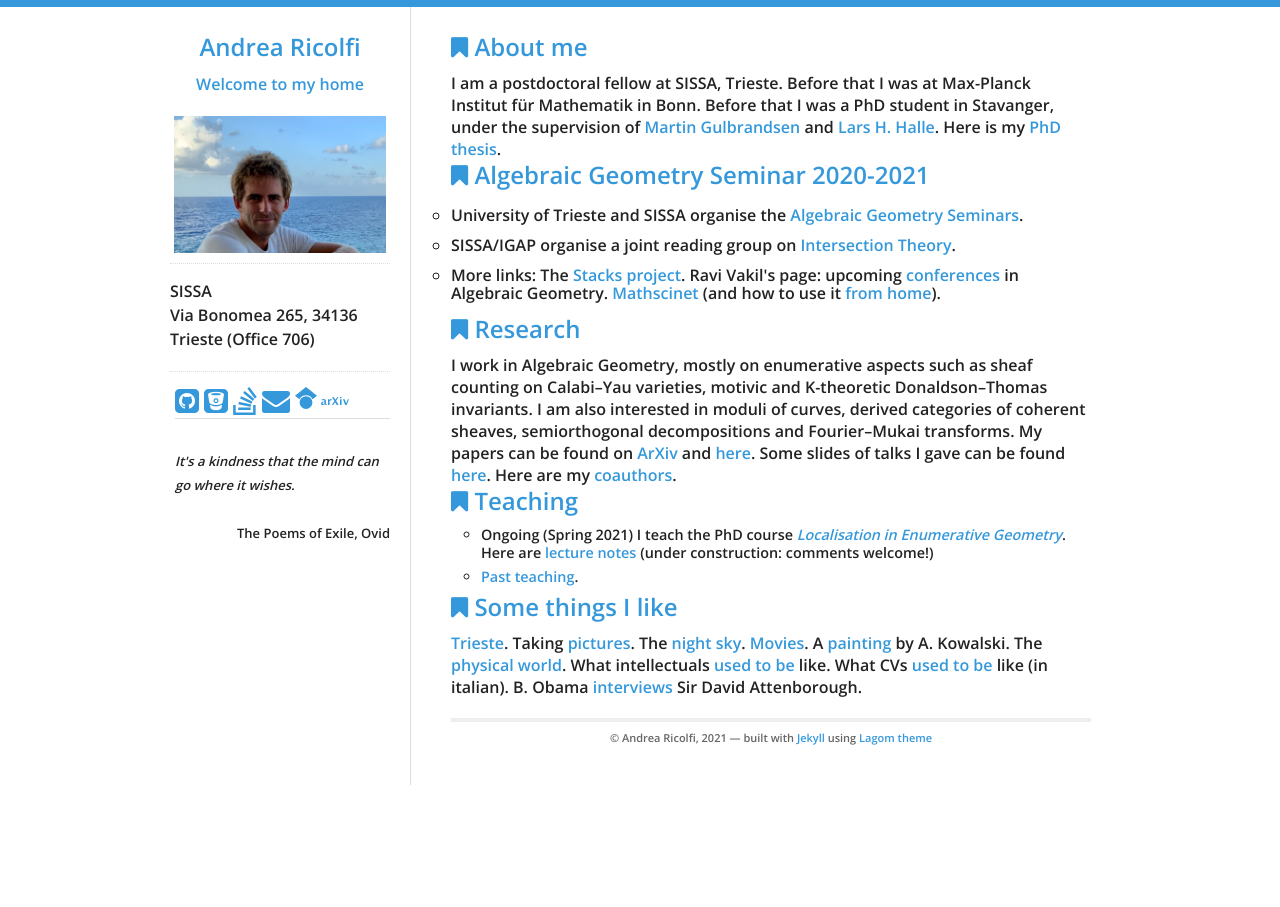
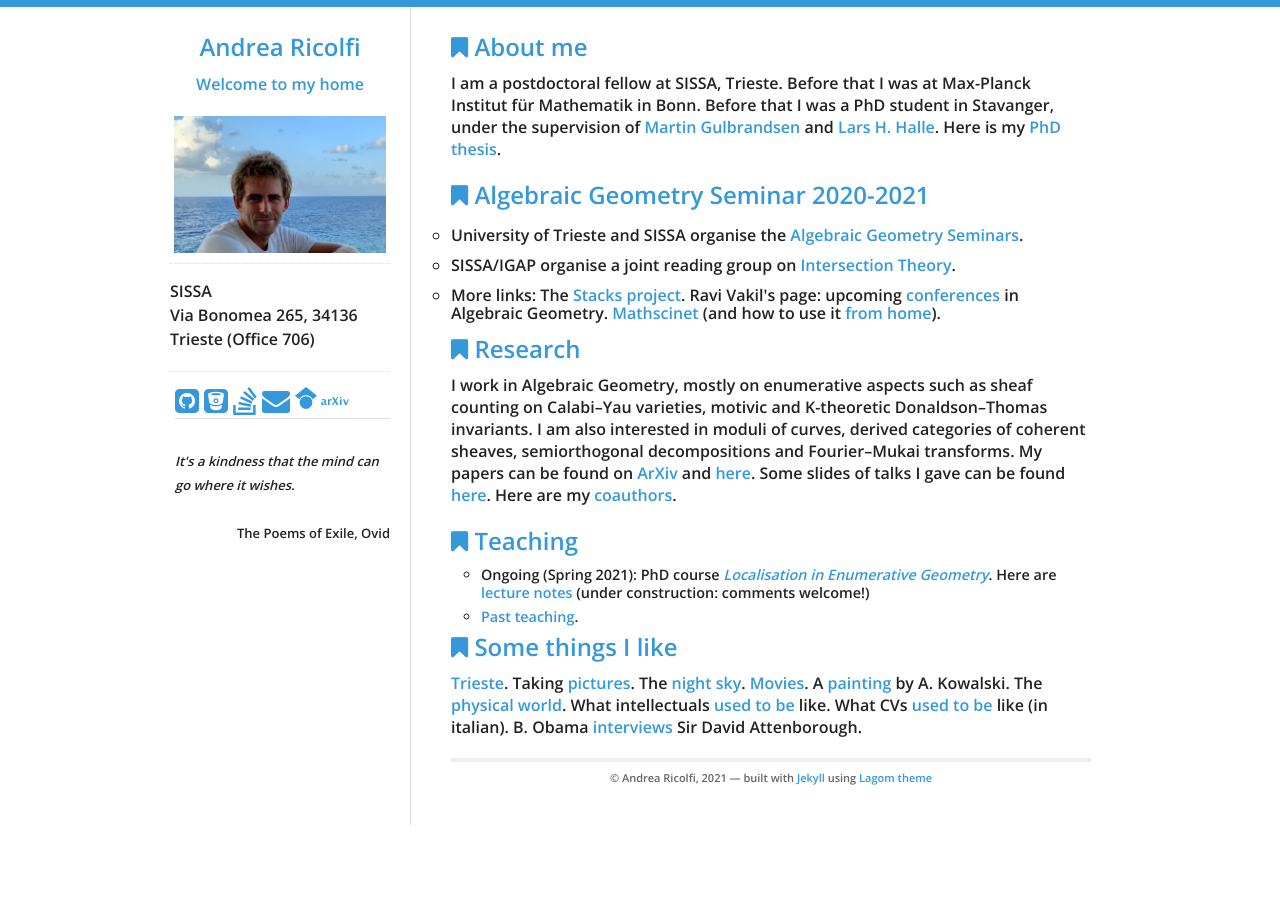
Before and after one commit to atricolfi/atricolfi.github.io, a Jekyll site: the page built from index.html, in a window 1280 px wide. Built offline with Jekyll 4.4.1, drawn with Linux system fonts in a browser that asks for light colours.

Commit message:
Update index.html

```diff
--- a/index.html
+++ b/index.html
@@ -5,9 +5,11 @@ title: Homepage
 
 <div id="home">
   <h2><i class="fa fa-bookmark"></i> About me</h2>
+  <p>
 I am a postdoctoral fellow at SISSA, Trieste. Before that I was at Max-Planck Institut für Mathematik in Bonn. Before that I was a PhD student in Stavanger,
 under the supervision of <a href="http://www.ux.uis.no/%7Emartingg/">Martin Gulbrandsen</a> and
 <a href="http://www.math.ku.dk/english/about/news/halle/"> Lars H. Halle</a>. Here is my <a href="MATHEMATICS/phd-thesis.pdf">PhD thesis</a>.
+  </p>
 
 <div id="home">
   <h2><i class="fa fa-bookmark"></i> Algebraic Geometry Seminar 2020-2021</h2>
@@ -27,16 +29,18 @@ SISSA/IGAP organise a joint reading group on <a href="MATHEMATICS/Intersection_t
 
 <div id="home">
   <h2><i class="fa fa-bookmark"></i> Research</h2>
+  <p>
 I work in Algebraic Geometry, mostly on enumerative aspects such as sheaf counting on Calabi&#8211;Yau varieties, motivic and K-theoretic Donaldson&#8211;Thomas invariants.
 I am also interested in moduli of curves, derived categories of coherent sheaves, semiorthogonal decompositions and Fourier&#8211;Mukai transforms.
 My papers can be found on <a href="https://arxiv.org/search/?query=ricolfi&searchtype=all&source=header">ArXiv</a> and <a href="MATHEMATICS/Papers.html">here</a>.
 Some slides of talks I gave can be found <a href="MATHEMATICS/Slides.html">here</a>. Here are my <a href="MATHEMATICS/Coauthors.html">coauthors</a>.
+  </p>
 
   <div id="home">
   <h2><i class="fa fa-bookmark"></i> Teaching</h2>
    <ul style="list-style-type:circle">
     <li>
-      Ongoing (Spring 2021) I teach the PhD course <a href="MATHEMATICS/LocalisationCourse.html"><em>Localisation in Enumerative Geometry</em></a>.
+      Ongoing (Spring 2021): PhD course <a href="MATHEMATICS/LocalisationCourse.html"><em>Localisation in Enumerative Geometry</em></a>.
       Here are <a href="IntroEnumerativeGeometry.pdf">lecture notes</a> (under construction: comments welcome!)
     </li>
     <li>
```
